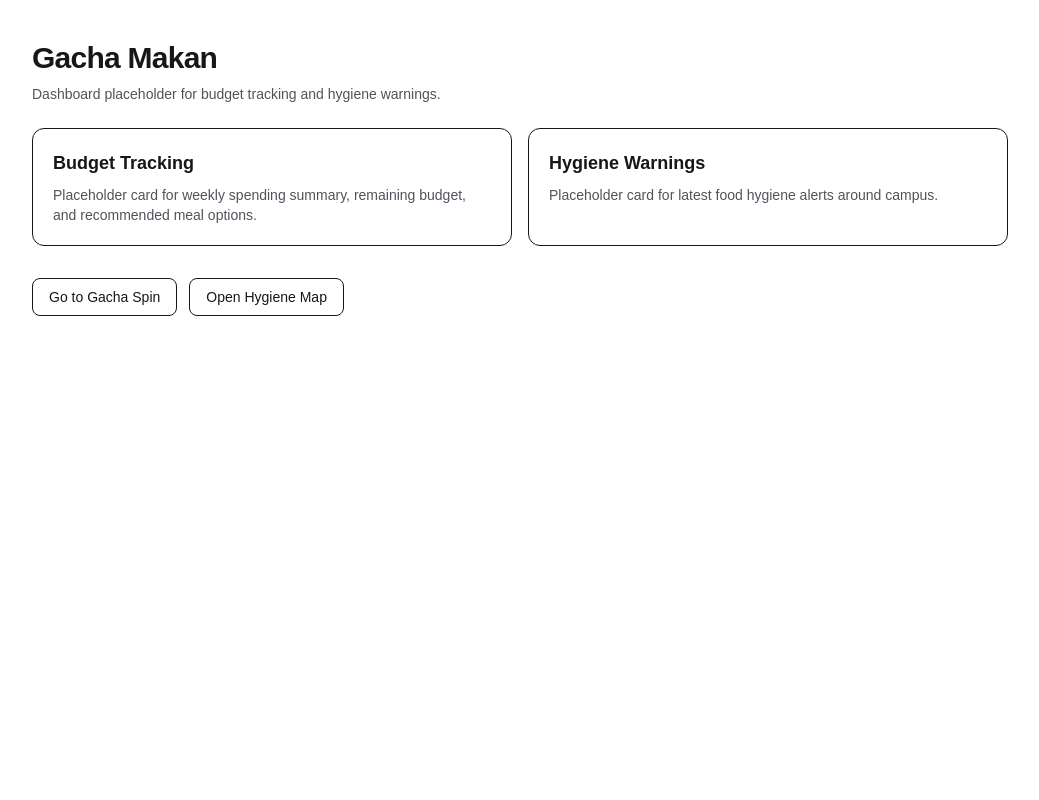
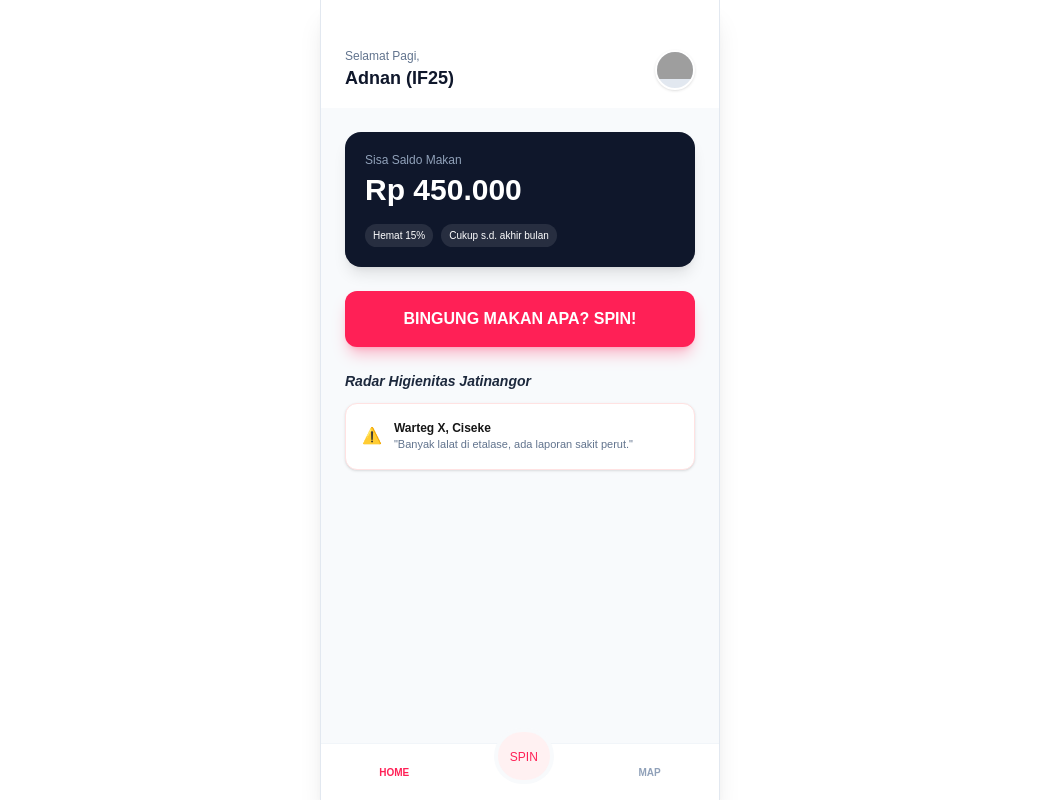
Before and after one commit to adnankurniawann/prd-kelompok-7, a Next.js app: page / in a window 1280 px wide. Shown: the whole page, without its empty margins (120-1159 px from the left). Built offline with nearby package versions, Linux system fonts and the light colour scheme; grey boxes are pictures that could not be loaded.

Commit message:
feat: update halaman utama dan gacha ui

```diff
--- a/package.json
+++ b/package.json
@@ -18,12 +18,12 @@
   },
   "devDependencies": {
     "@tailwindcss/postcss": "^4",
-    "@types/node": "^20",
-    "@types/react": "^19",
+    "@types/node": "^25.6.2",
+    "@types/react": "^19.2.14",
     "@types/react-dom": "^19",
     "eslint": "^9",
     "eslint-config-next": "16.2.6",
     "tailwindcss": "^4",
-    "typescript": "^5"
+    "typescript": "^6.0.3"
   }
 }
--- a/src/app/layout.tsx
+++ b/src/app/layout.tsx
@@ -1,21 +1,17 @@
 import type { Metadata } from "next";
-import { Geist, Geist_Mono } from "next/font/google";
+import { Poppins } from "next/font/google";
 import "./globals.css";
 
-const geistSans = Geist({
-  variable: "--font-geist-sans",
+// Setup Font Poppins agar tampilannya modern seperti prototipe
+const poppins = Poppins({
   subsets: ["latin"],
-});
-
-const geistMono = Geist_Mono({
-  variable: "--font-geist-mono",
-  subsets: ["latin"],
+  weight: ["400", "500", "600", "700", "800"],
+  variable: "--font-poppins",
 });
 
 export const metadata: Metadata = {
-  title: "Gacha Makan",
-  description:
-    "Helps university students choose where to eat by budget, distance, and hygiene.",
+  title: "Gacha Makan - Jatinangor",
+  description: "Solusi decision fatigue buat mahasiswa laper",
 };
 
 export default function RootLayout({
@@ -24,11 +20,17 @@ export default function RootLayout({
   children: React.ReactNode;
 }>) {
   return (
-    <html
-      lang="en"
-      className={`${geistSans.variable} ${geistMono.variable} h-full antialiased`}
-    >
-      <body className="min-h-full flex flex-col">{children}</body>
+    <html lang="id">
+      <head>
+        {/* Link Font Awesome supaya icon <i className="fa-solid ..."> muncul */}
+        <link
+          rel="stylesheet"
+          href="https://cdnjs.cloudflare.com/ajax/libs/font-awesome/6.5.1/css/all.min.css"
+        />
+      </head>
+      <body className={`${poppins.variable} font-sans antialiased bg-slate-200`}>
+        {children}
+      </body>
     </html>
   );
 }
--- a/src/app/page.tsx
+++ b/src/app/page.tsx
@@ -1,45 +1,152 @@
-import Link from "next/link";
+'use client';
+
+import React, { useState, useEffect } from 'react';
+import { motion, AnimatePresence } from 'framer-motion';
 
 export default function Home() {
+  const [activeTab, setActiveTab] = useState('home');
+  const [isSpinning, setIsSpinning] = useState(false);
+  const [showResult, setShowResult] = useState(false);
+  const [result, setResult] = useState({ name: '', price: 0, dist: '' });
+  const [budget, setBudget] = useState(20000);
+
+  const dummyFoods = [
+    { name: "Nasi Goreng AA Ciseke", price: 15000, dist: "0.2 km" },
+    { name: "Ayam Geprek Pangeran", price: 18000, dist: "0.5 km" },
+    { name: "Sate Padang Sayang", price: 20000, dist: "1.2 km" },
+    { name: "Warteg Bahari", price: 12000, dist: "0.1 km" },
+  ];
+
+  const handleSpin = () => {
+    setIsSpinning(true);
+    const affordable = dummyFoods.filter(f => f.price <= budget);
+    const selected = affordable[Math.floor(Math.random() * affordable.length)] || dummyFoods[0];
+
+    setTimeout(() => {
+      setIsSpinning(false);
+      setResult(selected);
+      setShowResult(true);
+    }, 2000);
+  };
+
   return (
-    <main className="mx-auto flex min-h-screen w-full max-w-5xl flex-col gap-6 px-6 py-10">
-      <header className="space-y-2">
-        <h1 className="text-3xl font-bold tracking-tight">Gacha Makan</h1>
-        <p className="text-sm text-zinc-600 dark:text-zinc-300">
-          Dashboard placeholder for budget tracking and hygiene warnings.
-        </p>
-      </header>
+    <main className="max-w-[400px] mx-auto h-screen bg-slate-50 flex flex-col relative overflow-hidden border-x border-slate-200 shadow-xl">
+      {/* HEADER */}
+      <div className="px-6 pt-12 pb-4 flex justify-between items-center bg-white">
+        <div>
+          <p className="text-xs text-slate-500">Selamat Pagi,</p>
+          <h1 className="text-lg font-bold text-slate-900">Adnan (IF25)</h1>
+        </div>
+        <div className="w-10 h-10 rounded-full bg-slate-200 border-2 border-white shadow-sm overflow-hidden">
+          <img src={`https://api.dicebear.com/7.x/avataaars/svg?seed=Adnan`} alt="Avatar" />
+        </div>
+      </div>
 
-      <section className="grid gap-4 md:grid-cols-2">
-        <article className="rounded-xl border p-5">
-          <h2 className="text-lg font-semibold">Budget Tracking</h2>
-          <p className="mt-2 text-sm text-zinc-600 dark:text-zinc-300">
-            Placeholder card for weekly spending summary, remaining budget, and
-            recommended meal options.
-          </p>
-        </article>
-        <article className="rounded-xl border p-5">
-          <h2 className="text-lg font-semibold">Hygiene Warnings</h2>
-          <p className="mt-2 text-sm text-zinc-600 dark:text-zinc-300">
-            Placeholder card for latest food hygiene alerts around campus.
-          </p>
-        </article>
-      </section>
+      {/* CONTENT AREA */}
+      <div className="flex-1 overflow-y-auto pb-24">
+        {activeTab === 'home' && (
+          <div className="p-6 space-y-6">
+            {/* Wallet Card */}
+            <div className="bg-slate-900 rounded-2xl p-5 text-white shadow-lg">
+              <p className="text-xs text-slate-400 mb-1">Sisa Saldo Makan</p>
+              <h2 className="text-3xl font-bold mb-4">Rp 450.000</h2>
+              <div className="flex gap-2 text-[10px]">
+                <span className="bg-white/10 px-2 py-1 rounded-full">Hemat 15%</span>
+                <span className="bg-white/10 px-2 py-1 rounded-full">Cukup s.d. akhir bulan</span>
+              </div>
+            </div>
 
-      <nav className="mt-2 flex flex-wrap gap-3">
-        <Link
-          className="rounded-lg border px-4 py-2 text-sm hover:bg-zinc-100 dark:hover:bg-zinc-900"
-          href="/spin"
-        >
-          Go to Gacha Spin
-        </Link>
-        <Link
-          className="rounded-lg border px-4 py-2 text-sm hover:bg-zinc-100 dark:hover:bg-zinc-900"
-          href="/map"
-        >
-          Open Hygiene Map
-        </Link>
+            <button
+              onClick={() => setActiveTab('gacha')}
+              className="w-full bg-rose-500 text-white rounded-xl p-4 font-bold shadow-lg shadow-rose-500/30 flex items-center justify-center gap-3 active:scale-95 transition-all"
+            >
+              BINGUNG MAKAN APA? SPIN!
+            </button>
+
+            {/* Hygiene Alerts */}
+            <div>
+              <h3 className="font-bold text-slate-800 mb-3 text-sm italic">Radar Higienitas Jatinangor</h3>
+              <div className="bg-white p-4 rounded-xl border border-red-100 shadow-sm flex gap-3">
+                <div className="text-rose-500 mt-1">⚠️</div>
+                <div>
+                  <h4 className="font-bold text-xs">Warteg X, Ciseke</h4>
+                  <p className="text-[11px] text-slate-500">"Banyak lalat di etalase, ada laporan sakit perut."</p>
+                </div>
+              </div>
+            </div>
+          </div>
+        )}
+
+        {activeTab === 'gacha' && (
+          <div className="p-6 flex flex-col items-center h-full">
+             <h2 className="text-xl font-bold mb-8">Gacha Makan</h2>
+
+             {/* Filter Simple */}
+             <div className="w-full bg-white p-4 rounded-xl shadow-sm mb-12">
+               <label className="block text-xs font-bold mb-2">Budget Maksimal: Rp {budget.toLocaleString()}</label>
+               <input
+                type="range" min="10000" max="50000" step="5000"
+                value={budget} onChange={(e) => setBudget(parseInt(e.target.value))}
+                className="w-full accent-rose-500"
+               />
+             </div>
+
+             {/* Spin Button with Framer Motion */}
+             <div className="relative mt-12">
+               <motion.button
+                animate={isSpinning ? { rotate: 360 } : { rotate: 0 }}
+                transition={isSpinning ? { repeat: Infinity, duration: 0.5, ease: "linear" } : {}}
+                onClick={handleSpin}
+                disabled={isSpinning}
+                className="w-40 h-40 rounded-full bg-rose-500 text-white font-black text-2xl border-4 border-white shadow-2xl z-10 relative"
+               >
+                 {isSpinning ? 'SPINNING' : 'SPIN!'}
+               </motion.button>
+               <div className="absolute top-1/2 left-1/2 -translate-x-1/2 -translate-y-1/2 w-48 h-48 rounded-full border-2 border-dashed border-rose-300 animate-spin" />
+             </div>
+          </div>
+        )}
+      </div>
+
+      {/* NAVIGATION BAR */}
+      <nav className="absolute bottom-0 left-0 right-0 bg-white border-t border-slate-100 p-4 flex justify-around items-center">
+        <button onClick={() => setActiveTab('home')} className={`flex flex-col items-center ${activeTab === 'home' ? 'text-rose-500' : 'text-slate-400'}`}>
+          <span className="text-[10px] font-bold">HOME</span>
+        </button>
+        <button onClick={() => setActiveTab('gacha')} className={`flex flex-col items-center ${activeTab === 'gacha' ? 'text-rose-500' : 'text-slate-400'}`}>
+          <div className="bg-rose-50 p-3 rounded-full -mt-8 border-4 border-slate-50 text-rose-500">
+             <span className="text-xs">SPIN</span>
+          </div>
+        </button>
+        <button onClick={() => setActiveTab('map')} className={`flex flex-col items-center ${activeTab === 'map' ? 'text-rose-500' : 'text-slate-400'}`}>
+          <span className="text-[10px] font-bold">MAP</span>
+        </button>
       </nav>
+
+      {/* RESULT MODAL */}
+      <AnimatePresence>
+        {showResult && (
+          <motion.div
+            initial={{ opacity: 0 }} animate={{ opacity: 1 }} exit={{ opacity: 0 }}
+            className="absolute inset-0 bg-slate-900/80 backdrop-blur-sm z-[60] flex items-center justify-center p-6"
+          >
+            <motion.div
+              initial={{ scale: 0.9, y: 20 }} animate={{ scale: 1, y: 0 }}
+              className="bg-white w-full p-6 rounded-3xl text-center"
+            >
+              <h3 className="text-2xl font-bold text-slate-900">{result.name}</h3>
+              <p className="text-rose-500 font-bold my-2">Rp {result.price.toLocaleString()}</p>
+              <p className="text-slate-500 text-sm mb-6">📍 Jarak: {result.dist}</p>
+              <button
+                onClick={() => setShowResult(false)}
+                className="w-full bg-slate-900 text-white p-4 rounded-xl font-bold"
+              >
+                GAS OTW!
+              </button>
+            </motion.div>
+          </motion.div>
+        )}
+      </AnimatePresence>
     </main>
   );
 }
```
Also changed, not shown: 2 other files (tests, documents, lock files or other folders).
